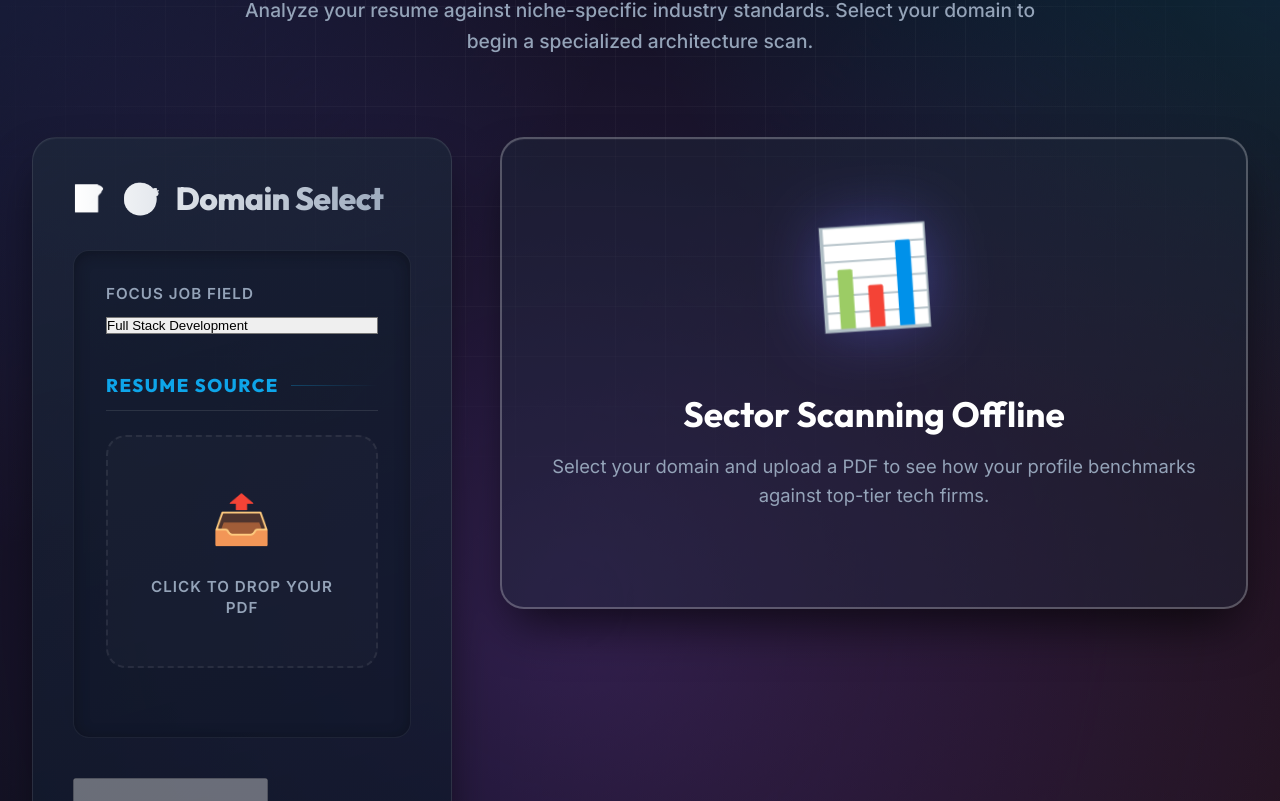
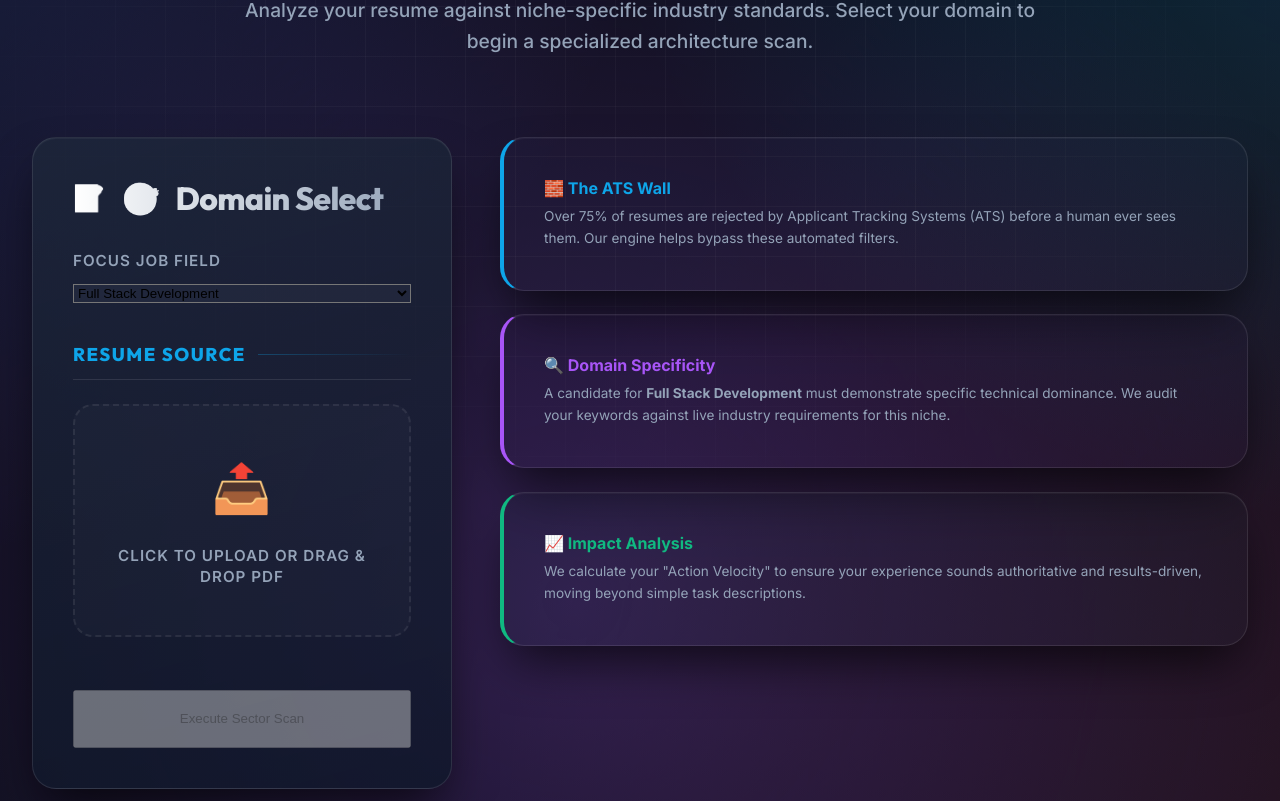
Before and after one commit to dgboy-ai/ai-placement-predictor, a React app in the folder frontend/: page /analyzer in a window 1280 px wide. Shown: the part 319-1120 px from the top of the page. Built offline with nearby package versions, Linux system fonts and the light colour scheme; the HTML template or start-up script is replaced by a standard one.

Commit message:
improved github verification code errors and resume analyzer also

```diff
--- a/frontend/src/pages/GithubVerification.jsx
+++ b/frontend/src/pages/GithubVerification.jsx
@@ -50,7 +50,7 @@ export default function GithubVerification() {
         </div>
       </div>
 
-      <div className="dashboard-grid">
+      <div className="dashboard-grid mb-5">
         <section className="dashboard-form">
           <div className="card shadow-glass">
             <h2 style={{display: 'flex', alignItems: 'center', gap: '1rem', marginBottom: '1.5rem'}}>
@@ -76,7 +76,7 @@ export default function GithubVerification() {
                      value={jobField}
                      onChange={(e) => setJobField(e.target.value)}
                      className="styled-input"
-                     style={{cursor: 'pointer'}}
+                     style={{cursor: 'pointer', background: 'rgba(255,255,255,0.03)'}}
                    >
                      {jobFields.map(field => (
                        <option key={field} value={field}>{field}</option>
@@ -84,23 +84,45 @@ export default function GithubVerification() {
                    </select>
                 </div>
 
-              <button type="submit" className="submit-btn" disabled={loading} style={{padding: '1.5rem'}}>
-                {loading ? <><span className="spinner"></span> De-forking Repos...</> : 'Execute Deep Screening'}
+              <button type="submit" className="submit-btn" disabled={loading} style={{padding: '1.2rem'}}>
+                {loading ? <><span className="spinner"></span> Executing Deep Scan...</> : 'Verify Developer Persona'}
               </button>
             </form>
             {error && <div className="error-message mt-4">{error}</div>}
 
             <div className="no-github-card mt-5 pt-4 border-top">
               <h4 className="mb-2" style={{color: 'white'}}>No Portfolio yet?</h4>
-              <p className="text-muted mb-4" style={{fontSize: '0.85rem'}}>GitHub serves as your living technical resume. Without it, verifying your skills becomes significantly harder.</p>
+              <p className="text-muted mb-4" style={{fontSize: '0.85rem'}}>GitHub is the "Proof of Work" standard. Without it, verifying your skills becomes significantly harder.</p>
               <a href="https://github.com/join" target="_blank" rel="noopener noreferrer" className="nav-link" style={{color: 'var(--accent)', padding: 0}}>Create Account Now →</a>
             </div>
           </div>
         </section>
 
-        <section className="dashboard-results">
+        <section className="industry-context" style={{display: 'flex', flexDirection: 'column', gap: '1.5rem'}}>
+          <div className="card pop-in" style={{borderLeft: '4px solid var(--accent)', background: 'rgba(129, 140, 248, 0.02)'}}>
+            <h3 style={{fontSize: '1rem', marginBottom: '0.5rem', color: 'var(--accent)'}}>🛠️ Proof of Work Era</h3>
+            <p style={{fontSize: '0.85rem', color: 'var(--text-muted)', lineHeight: '1.6'}}>
+              In modern tech hiring, "Show, Don't Tell" is the rule. A verified GitHub profile provides deterministic proof of your ability to ship production-grade code.
+            </p>
+          </div>
+          <div className="card pop-in" style={{borderLeft: '4px solid var(--accent-secondary)', animationDelay: '0.2s', background: 'rgba(168, 85, 247, 0.02)'}}>
+            <h3 style={{fontSize: '1rem', marginBottom: '0.5rem', color: 'var(--accent-secondary)'}}>⚡ Velocity over Squares</h3>
+            <p style={{fontSize: '0.85rem', color: 'var(--text-muted)', lineHeight: '1.6'}}>
+              Green squares can be faked; <i>Commit Velocity</i> cannot. We analyze your contribution frequency and code-churn across the last 6 months to measure true momentum.
+            </p>
+          </div>
+          <div className="card pop-in" style={{borderLeft: '4px solid var(--success)', animationDelay: '0.4s', background: 'rgba(16, 185, 129, 0.02)'}}>
+            <h3 style={{fontSize: '1rem', marginBottom: '0.5rem', color: 'var(--success)'}}>📂 Authorship Heuristics</h3>
+            <p style={{fontSize: '0.85rem', color: 'var(--text-muted)', lineHeight: '1.6'}}>
+              Anyone can fork a project. We de-fork repositories to find the <u>original work</u> you built from scratch, separating real builders from technical curators.
+            </p>
+          </div>
+        </section>
+      </div>
+
+      <div className="results-container">
           {loading && (
-             <div className="placeholder-result loading-result card" style={{height: '100%'}}>
+             <div className="placeholder-result loading-result card" style={{height: '300px'}}>
                <span className="spinner large-spinner" style={{borderTopColor: 'var(--accent-secondary)'}}></span>
                <h3>Syncing Global Commits...</h3>
                <p>Calculating velocity vectors for target profile...</p>
@@ -108,7 +130,7 @@ export default function GithubVerification() {
           )}
 
           {!result && !loading && (
-             <div className="placeholder-result card" style={{height: '100%', borderStyle: 'solid'}}>
+             <div className="placeholder-result card" style={{height: '300px', borderStyle: 'solid'}}>
                 <div className="placeholder-icon">🛡️</div>
                 <h3>Deterministic Verification</h3>
                 <p>Provide a GitHub link to verify coding activity and authorship heuristics.</p>
@@ -187,7 +209,6 @@ export default function GithubVerification() {
               </div>
             </div>
           )}
-        </section>
       </div>
     </div>
   );
--- a/frontend/src/pages/ResumeAnalyzer.jsx
+++ b/frontend/src/pages/ResumeAnalyzer.jsx
@@ -1,4 +1,4 @@
-import { useState } from 'react';
+import React, { useState } from 'react';
 import axios from 'axios';
 
 export default function ResumeAnalyzer() {
@@ -19,6 +19,7 @@ export default function ResumeAnalyzer() {
   const handleFileChange = (e) => {
     if (e.target.files[0]) {
       setFile(e.target.files[0]);
+      setError('');
     }
   };
 
@@ -39,14 +40,12 @@ export default function ResumeAnalyzer() {
 
     try {
       const response = await axios.post('http://127.0.0.1:8000/analyze-resume', formData, {
-        headers: {
-          'Content-Type': 'multipart/form-data'
-        }
+        headers: { 'Content-Type': 'multipart/form-data' }
       });
       setResult(response.data);
     } catch (err) {
       console.error(err);
-      setError(err?.response?.data?.detail ? JSON.stringify(err.response.data.detail) : 'Failed to connect to analysis server. PDF may be too large or incompatible.');
+      setError('Analysis engine failed. Ensure the backend is running and the PDF is not encrypted.');
     } finally {
       setLoading(false);
     }
@@ -64,22 +63,21 @@ export default function ResumeAnalyzer() {
         </div>
       </div>
 
-      <div className="dashboard-grid">
+      <div className="dashboard-grid mb-5">
         <section className="dashboard-form">
-          <div className="card">
+          <div className="card shadow-glass">
             <h2 style={{display: 'flex', alignItems: 'center', gap: '1rem', marginBottom: '2rem'}}>
                <span style={{fontSize: '2rem'}}>🎯</span> Domain Select
             </h2>
 
             <form onSubmit={handleSubmit} className="input-form">
-              <div className="form-section">
-                <div className="form-group mb-5">
+              <div className="form-group mb-5">
                    <label>Focus Job Field</label>
                    <select
                      value={jobField}
                      onChange={(e) => setJobField(e.target.value)}
                      className="styled-input"
-                     style={{appearance: 'none', cursor: 'pointer'}}
+                     style={{cursor: 'pointer', background: 'rgba(255,255,255,0.03)'}}
                    >
                      {jobFields.map(field => (
                        <option key={field} value={field}>{field}</option>
@@ -88,39 +86,74 @@ export default function ResumeAnalyzer() {
                 </div>
 
                 <h3 className="section-title">Resume Source</h3>
-                <div className="form-group mb-4">
+                <div className="form-group mb-5">
                   <label className="file-upload-label" style={{ display: 'block', cursor: 'pointer' }}>
                     <input type="file" accept=".pdf" onChange={handleFileChange} style={{ display: 'none' }} />
-                    <div className="file-upload-box" style={{ padding: '3rem 2rem', border: '2px dashed var(--border-color)', borderRadius: '20px', textAlign: 'center', background: 'rgba(255,255,255,0.02)', transition: 'all 0.3s' }}>
-                      <div style={{ fontSize: '3rem', marginBottom: '1.5rem' }}>{file ? '✅' : '📤'}</div>
-                      {file ? <div style={{ fontWeight: '700', color: 'var(--success)' }}>{file.name}</div> : <div style={{ color: 'var(--text-muted)' }}>Click to drop your PDF</div>}
+                    <div className={`file-upload-box ${file ? 'has-file' : ''}`} style={{
+                      padding: '3rem 2rem',
+                      border: '2px dashed var(--border-color)',
+                      borderRadius: '20px',
+                      textAlign: 'center',
+                      background: 'rgba(255,255,255,0.02)',
+                      transition: 'all 0.3s'
+                    }}>
+                      <div style={{ fontSize: '3rem', marginBottom: '1.5rem' }}>{file ? '📄' : '📤'}</div>
+                      {file ? (
+                        <div>
+                          <p style={{ fontWeight: '700', color: 'var(--success)', marginBottom: '0.5rem' }}>{file.name}</p>
+                          <span style={{fontSize: '0.75rem', opacity: 0.6}}>File ready for scanning</span>
+                        </div>
+                      ) : (
+                        <p style={{ color: 'var(--text-muted)' }}>Click to upload or drag & drop PDF</p>
+                      )}
                     </div>
                   </label>
                 </div>
-              </div>
 
-              <button type="submit" className="submit-btn" disabled={loading || !file} style={{padding: '1.5rem'}}>
-                {loading ? <><span className="spinner"></span> Mapping Core Vectors...</> : 'Execute Sector Analysis'}
-              </button>
+                <button type="submit" className="submit-btn" disabled={loading || !file} style={{padding: '1.2rem', width: '100%'}}>
+                  {loading ? <><span className="spinner"></span> Analyzing Intelligence Map...</> : 'Execute Sector Scan'}
+                </button>
             </form>
             {error && <div className="error-message mt-4">{error}</div>}
           </div>
         </section>
 
-        <section className="dashboard-results">
-          {!result && !loading && (
-             <div className="placeholder-result card fade-in" style={{height: '100%', borderStyle: 'solid'}}>
-                <div className="placeholder-icon">📊</div>
+        <section className="industry-context" style={{display: 'flex', flexDirection: 'column', gap: '1.5rem'}}>
+          <div className="card pop-in" style={{borderLeft: '4px solid var(--accent)', background: 'rgba(129, 140, 248, 0.02)'}}>
+            <h3 style={{fontSize: '1rem', marginBottom: '0.5rem', color: 'var(--accent)'}}>🧱 The ATS Wall</h3>
+            <p style={{fontSize: '0.85rem', color: 'var(--text-muted)', lineHeight: '1.6'}}>
+              Over 75% of resumes are rejected by Applicant Tracking Systems (ATS) before a human ever sees them. Our engine helps bypass these automated filters.
+            </p>
+          </div>
+          <div className="card pop-in" style={{borderLeft: '4px solid var(--accent-secondary)', animationDelay: '0.2s', background: 'rgba(168, 85, 247, 0.02)'}}>
+            <h3 style={{fontSize: '1rem', marginBottom: '0.5rem', color: 'var(--accent-secondary)'}}>🔍 Domain Specificity</h3>
+            <p style={{fontSize: '0.85rem', color: 'var(--text-muted)', lineHeight: '1.6'}}>
+              A candidate for <b>{jobField}</b> must demonstrate specific technical dominance. We audit your keywords against live industry requirements for this niche.
+            </p>
+          </div>
+          <div className="card pop-in" style={{borderLeft: '4px solid var(--success)', animationDelay: '0.4s', background: 'rgba(16, 185, 129, 0.02)'}}>
+            <h3 style={{fontSize: '1rem', marginBottom: '0.5rem', color: 'var(--success)'}}>📈 Impact Analysis</h3>
+            <p style={{fontSize: '0.85rem', color: 'var(--text-muted)', lineHeight: '1.6'}}>
+              We calculate your "Action Velocity" to ensure your experience sounds authoritative and results-driven, moving beyond simple task descriptions.
+            </p>
+          </div>
+        </section>
+      </div>
+
+      <div className="results-container">
+        {!result && !loading && (
+             <div className="placeholder-result card fade-in" style={{height: '300px', borderStyle: 'solid'}}>
+                <div className="placeholder-icon" style={{fontSize: '3rem', marginBottom: '1rem'}}>📊</div>
                 <h3>Sector Scanning Offline</h3>
-                <p>Select your domain and upload a PDF to see how your profile benchmarks against top-tier tech firms.</p>
+                <p>Submit your document to see detailed skill detection and weighted ATS scoring.</p>
              </div>
           )}
 
           {loading && (
-             <div className="placeholder-result loading-result card fade-in" style={{height: '100%'}}>
+             <div className="placeholder-result loading-result card fade-in" style={{height: '300px'}}>
                <span className="spinner large-spinner" style={{borderTopColor: 'var(--accent-secondary)'}}></span>
                <h3>Initializing Intelligence...</h3>
-               <p>Our engine is comparing your experience against {jobField} benchmarks.</p>
+               <p>Comparing your experience against {jobField} benchmarks.</p>
              </div>
           )}
 
@@ -132,8 +165,8 @@ export default function ResumeAnalyzer() {
                   <div className="probability-value" style={{fontSize: '4rem'}}>{result.resume_score}<span>pt</span></div>
                 </div>
                 <div className="overview-details">
-                  <h3 className="prediction-status" style={{fontSize: '1.8rem'}}>{result.job_field}</h3>
-                  <div className="badges">
+                  <h3 className="prediction-status" style={{fontSize: '1.8rem'}}>{result.job_field} Specialist</h3>
+                  <div className="badges mt-2">
                      <span className={`badge ${result.ats_status === 'Optimized' ? 'risk-low' : 'risk-high'}`}>ATS {result.ats_status}</span>
                      <span className="badge confidence" style={{fontSize: '0.8rem'}}>Field Match: {result.field_match_index}%</span>
                   </div>
@@ -142,40 +175,40 @@ export default function ResumeAnalyzer() {
 
               <div className="grid-2-cols mb-4">
                  <div className="card pop-in" style={{padding: '1.5rem', textAlign: 'center'}}>
-                    <div style={{fontSize: '0.7rem', color: 'var(--text-muted)', textTransform: 'uppercase', letterSpacing: '2px'}}>Domain Mastery</div>
+                    <p className="text-muted" style={{fontSize: '0.7rem', textTransform: 'uppercase', letterSpacing: '1px'}}>Domain Mastery</p>
                     <div style={{fontSize: '2rem', fontWeight: '900', color: 'var(--accent)', margin: '0.5rem 0'}}>{result.field_match_index}%</div>
                  </div>
                  <div className="card pop-in" style={{padding: '1.5rem', textAlign: 'center'}}>
-                    <div style={{fontSize: '0.7rem', color: 'var(--text-muted)', textTransform: 'uppercase', letterSpacing: '2px'}}>Firm Alignment</div>
+                    <p className="text-muted" style={{fontSize: '0.7rem', textTransform: 'uppercase', letterSpacing: '1px'}}>Firm Alignment</p>
                     <div style={{fontSize: '2rem', fontWeight: '900', color: 'var(--accent-secondary)', margin: '0.5rem 0'}}>{result.product_match}%</div>
                  </div>
               </div>
 
               <div className="details-stack">
-                <div className="card pop-in">
-                  <h3 className="section-title">Relevant Stack DNA</h3>
+                <div className="card pop-in mb-4">
+                  <h3 className="section-title">Detected Tech DNA</h3>
                   <div className="badges" style={{ marginTop: '1rem', display: 'flex', flexWrap: 'wrap', gap: '0.6rem' }}>
-                    {result.detected_skills.map((skill, idx) => (
+                    {result.detected_skills.length > 0 ? result.detected_skills.map((skill, idx) => (
                       <span key={idx} className="badge" style={{ background: 'rgba(99, 102, 241, 0.1)', color: 'white', border: '1px solid var(--primary)' }}>{skill}</span>
-                    ))}
+                    )) : <span className="text-muted">No specific tech-stack markers detected.</span>}
                   </div>
                 </div>
 
-                <div className="grid-2-cols mb-4">
-                  <div className="card pop-in" style={{borderLeft: '5px solid var(--danger)'}}>
-                    <h3 style={{color: 'var(--danger)', fontSize: '1.1rem'}}>Niche Weak Points</h3>
-                    <ul className="bullet-list" style={{marginTop: '1rem'}}>
+                <div className="grid-2-cols">
+                  <div className="card pop-in mb-4" style={{borderLeft: '5px solid var(--danger)'}}>
+                    <h3 style={{color: 'var(--danger)', fontSize: '1.1rem', marginBottom: '1rem'}}>Niche Weak Points</h3>
+                    <ul className="bullet-list">
                       {result.weak_points.map((pt, idx) => (
-                        <li key={idx} style={{fontSize: '0.85rem', padding: '0.5rem 0.5rem 0.5rem 2rem'}}>{pt}</li>
+                        <li key={idx} style={{fontSize: '0.85rem', marginBottom: '0.5rem'}}>{pt}</li>
                       ))}
                     </ul>
                   </div>
 
-                  <div className="card pop-in" style={{borderLeft: '5px solid var(--accent-secondary)'}}>
-                    <h3 style={{color: 'var(--accent-secondary)', fontSize: '1.1rem'}}>Winning Refinements</h3>
-                    <ul className="bullet-list" style={{marginTop: '1rem'}}>
+                  <div className="card pop-in mb-4" style={{borderLeft: '5px solid var(--accent-secondary)'}}>
+                    <h3 style={{color: 'var(--accent-secondary)', fontSize: '1.1rem', marginBottom: '1rem'}}>Winning Refinements</h3>
+                    <ul className="bullet-list">
                       {result.improvements.map((im, idx) => (
-                        <li key={idx} style={{fontSize: '0.85rem', padding: '0.5rem 0.5rem 0.5rem 2rem'}}>{im}</li>
+                        <li key={idx} style={{fontSize: '0.85rem', marginBottom: '0.5rem'}}>{im}</li>
                       ))}
                     </ul>
                   </div>
@@ -183,8 +216,6 @@ export default function ResumeAnalyzer() {
               </div>
             </div>
           )}
-
-        </section>
       </div>
     </div>
   );
```
